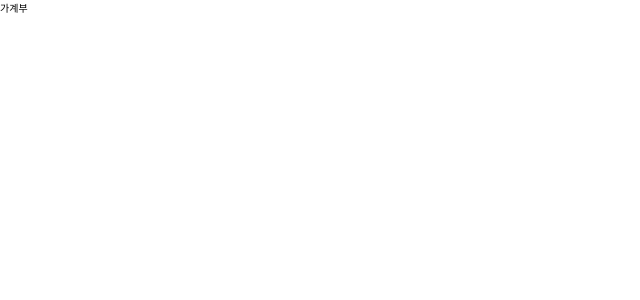
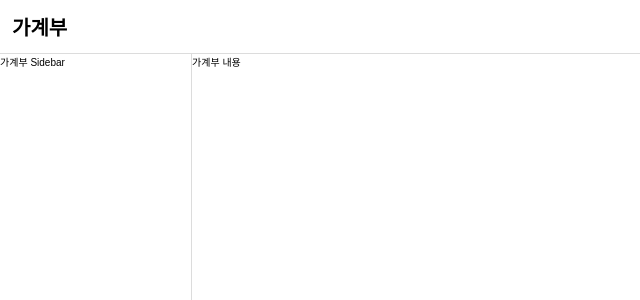
Before and after one commit to StellaKim1230/react-typescript-boilerplate, a React (Create React App) app: page / in a window 1280 px wide. Shown: the top 300 px of the page, without its empty margins (0-640 px from the left). Built offline with nearby package versions, Linux system fonts and the light colour scheme; the HTML template or start-up script is replaced by a standard one.

Commit message:
heaader, sidebar, content component add.

```diff
--- /dev/null
+++ b/src/components/AccountContent.scss
@@ -0,0 +1,5 @@
+@import "../styles/_variables.scss";
+
+.AccountContent {
+  display: inline-block;
+}
--- /dev/null
+++ b/src/components/AccountContent.tsx
@@ -0,0 +1,15 @@
+import React, { Component } from 'react'
+
+import './AccountContent.scss'
+
+class AccountContent extends Component {
+  render() {
+    return (
+      <div className='AccountContent'>
+        가계부 내용
+      </div>
+    )
+  }
+}
+
+export default AccountContent
--- /dev/null
+++ b/src/components/Header.scss
@@ -0,0 +1,8 @@
+@import "../styles/_variables.scss";
+
+.Header {
+  border-bottom: 1px solid $box-line-color;
+  padding: 1.2rem;
+  font-size: 2rem;
+  font-weight: bold;
+}
--- a/src/components/Header.tsx
+++ b/src/components/Header.tsx
@@ -0,0 +1,15 @@
+import React, { Component } from 'react'
+
+import './Header.scss'
+
+class Header extends Component {
+  render() {
+    return (
+      <div className='Header'>
+        가계부
+      </div>
+    )
+  }
+}
+
+export default Header
--- /dev/null
+++ b/src/components/Sidebar.scss
@@ -0,0 +1,8 @@
+@import "../styles/_variables.scss";
+
+.Sidebar {
+  display: inline-block;
+  width: 15%;
+  border-right: 1px solid $box-line-color;
+  height: calc(100% - 4.9rem);
+}
--- /dev/null
+++ b/src/components/Sidebar.tsx
@@ -0,0 +1,15 @@
+import React, { Component } from 'react'
+
+import './Sidebar.scss'
+
+class Sidebar extends Component {
+  render() {
+    return (
+      <div className='Sidebar'>
+        가계부 Sidebar
+      </div>
+    )
+  }
+}
+
+export default Sidebar
--- a/src/containers/App.tsx
+++ b/src/containers/App.tsx
@@ -1,11 +1,11 @@
 import React, { Component } from 'react'
+
+import MainPage from '../pages/MainPage'
 
 class App extends Component {
   render () {
     return (
-      <div>
-        가계부
-      </div>
+      <MainPage/>
     )
   }
 }
--- a/src/index.scss
+++ b/src/index.scss
@@ -7,7 +7,7 @@ html {
 body {
   margin: 0;
   padding: 0;
-  font-family: SFUIText, Apple SD Gothic Neo, sans-serif;
+  font-family: Apple SD Gothic Neo, sans-serif;
 
   *, *::before, *::after {
     box-sizing: border-box;
--- a/src/pages/MainPage.tsx
+++ b/src/pages/MainPage.tsx
@@ -1,14 +1,17 @@
-import React, { Component } from 'react'
+import React, { Component, Fragment } from 'react'
 
-interface Props {
-  title: string,
-}
+import Header from '../components/Header'
+import AccountContent from '../components/AccountContent'
+import Sidebar from '../components/Sidebar'
 
-class MainPage extends Component<Props> {
+class MainPage extends Component {
   render () {
-    const { title } = this.props
     return (
-      <div>Main Page</div>
+      <Fragment>
+        <Header />
+        <Sidebar />
+        <AccountContent />
+      </Fragment>
     )
   }
 }
--- a/src/styles/_colors.scss
+++ b/src/styles/_colors.scss
@@ -1,2 +1,3 @@
 $white: #fff;
 $black: #000;
+$box-line-color: #DCDCDC;
```
